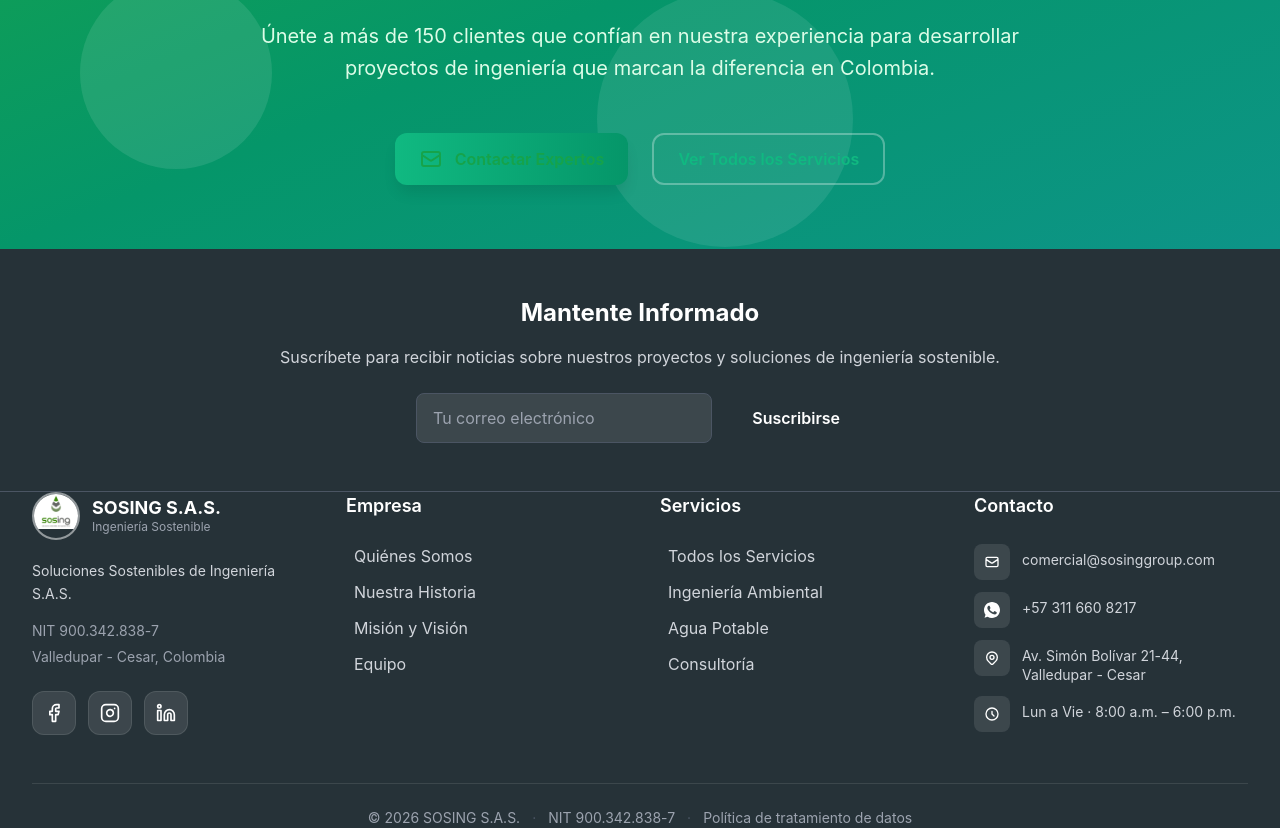
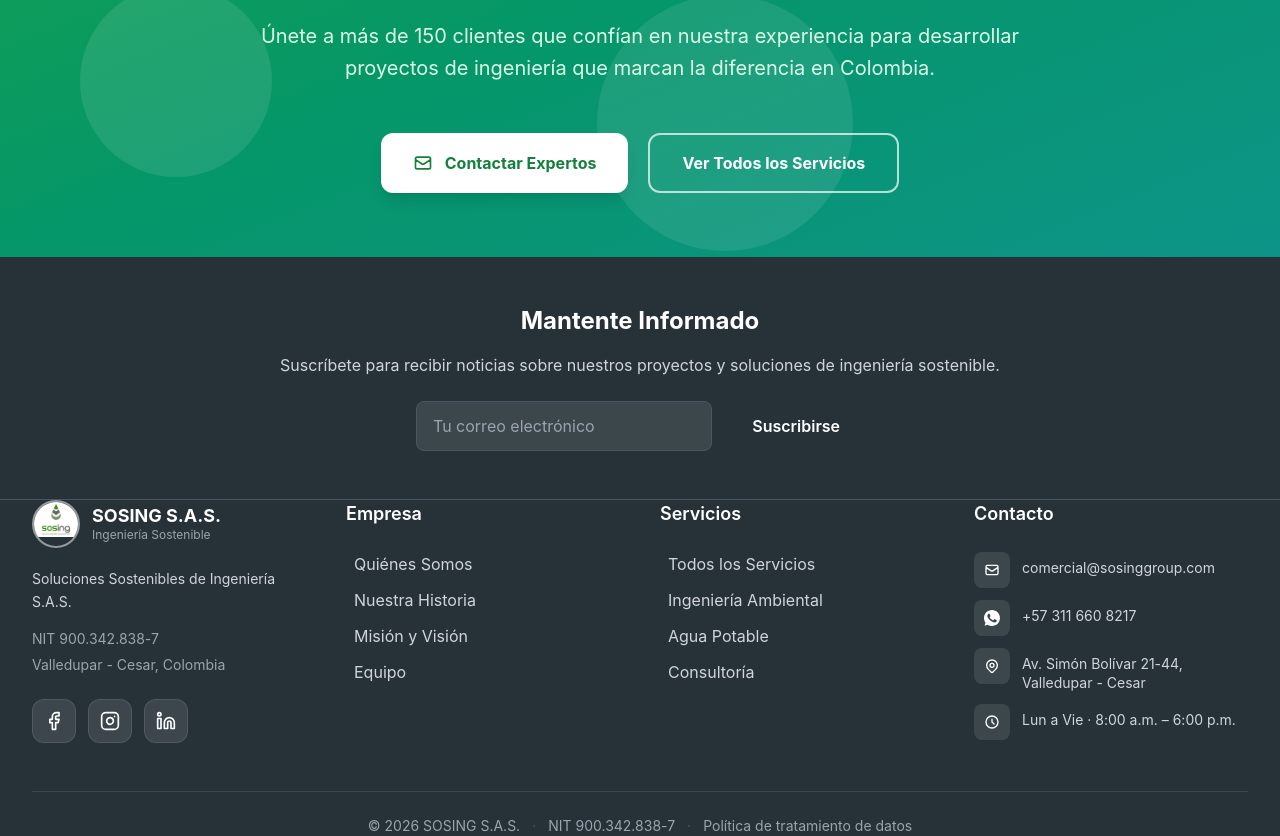
Before and after one commit to andariogroup/sosinggroup, a Next.js app: page / in a window 1280 px wide. Shown: the part 5700-6536 px from the top of the page. Built offline with nearby package versions, Linux system fonts and the light colour scheme.

Commit message:
Mod_Arreglos

```diff
--- a/app/about/page.tsx
+++ b/app/about/page.tsx
@@ -298,15 +298,21 @@ export default function AboutPage() {
                 que marquen la diferencia.
               </p>
 
-              <div className="flex flex-col sm:flex-row gap-6 justify-center">
-                <Link href="/contact" className="group px-10 py-5 bg-white text-green-600 rounded-xl font-semibold hover:bg-gray-50 transition-all duration-300 transform hover:scale-105 shadow-2xl flex items-center justify-center space-x-3">
-                  <svg className="w-6 h-6" fill="none" strokeLinecap="round" strokeLinejoin="round" strokeWidth="2" viewBox="0 0 24 24" stroke="currentColor">
+              <div className="flex flex-col sm:flex-row gap-5 justify-center">
+                <Link
+                  href="/contact"
+                  className="inline-flex items-center justify-center gap-3 px-8 py-4 rounded-xl font-bold text-base bg-white text-green-700 shadow-lg hover:bg-green-50 hover:scale-105 transition-all duration-300"
+                >
+                  <svg className="w-5 h-5" fill="none" strokeLinecap="round" strokeLinejoin="round" strokeWidth="2" viewBox="0 0 24 24" stroke="currentColor">
                     <path d="M3 8l7.89 5.26a2 2 0 002.22 0L21 8M5 19h14a2 2 0 002-2V7a2 2 0 00-2-2H5a2 2 0 00-2 2v10a2 2 0 002 2z"></path>
                   </svg>
                   <span>Contactar Expertos</span>
                 </Link>
-                <Link href="/portfolio" className="px-10 py-5 bg-white/20 backdrop-blur-md border-2 border-white/30 text-white rounded-xl font-semibold hover:bg-white/30 transition-all duration-300">
-                  Ver Nuestro Trabajo
+                <Link
+                  href="/services"
+                  className="inline-flex items-center justify-center px-8 py-4 rounded-xl font-bold text-base text-white border-2 border-white/70 hover:bg-white hover:text-green-700 transition-all duration-300"
+                >
+                  Ver Todos los Servicios
                 </Link>
               </div>
             </div>
--- a/app/page.tsx
+++ b/app/page.tsx
@@ -318,14 +318,20 @@ export default function Home() {
                 proyectos de ingeniería que marcan la diferencia en Colombia.
               </p>
 
-              <div className="flex flex-col sm:flex-row gap-6 justify-center">
-                <Link href="/contact" className="btn-primary bg-white text-green-600 hover:bg-gray-50 group flex items-center justify-center space-x-3">
-                  <svg className="w-6 h-6" fill="none" strokeLinecap="round" strokeLinejoin="round" strokeWidth="2" viewBox="0 0 24 24" stroke="currentColor">
+              <div className="flex flex-col sm:flex-row gap-5 justify-center">
+                <Link
+                  href="/contact"
+                  className="inline-flex items-center justify-center gap-3 px-8 py-4 rounded-xl font-bold text-base bg-white text-green-700 shadow-lg hover:bg-green-50 hover:scale-105 transition-all duration-300"
+                >
+                  <svg className="w-5 h-5" fill="none" strokeLinecap="round" strokeLinejoin="round" strokeWidth="2" viewBox="0 0 24 24" stroke="currentColor">
                     <path d="M3 8l7.89 5.26a2 2 0 002.22 0L21 8M5 19h14a2 2 0 002-2V7a2 2 0 00-2-2H5a2 2 0 00-2 2v10a2 2 0 002 2z"></path>
                   </svg>
                   <span>Contactar Expertos</span>
                 </Link>
-                <Link href="/services" className="btn-ghost border-2 border-white/30">
+                <Link
+                  href="/services"
+                  className="inline-flex items-center justify-center px-8 py-4 rounded-xl font-bold text-base text-white border-2 border-white/70 hover:bg-white hover:text-green-700 transition-all duration-300"
+                >
                   Ver Todos los Servicios
                 </Link>
               </div>
--- a/app/services/page.tsx
+++ b/app/services/page.tsx
@@ -138,7 +138,7 @@ export default function ServicesPage() {
             <div
               className="w-full h-full bg-cover bg-center bg-no-repeat"
               style={{
-                backgroundImage: `linear-gradient(rgba(0,0,0,0.6), rgba(0,0,0,0.8)), url('/images/services-hero.webp')`
+                backgroundImage: `linear-gradient(rgba(0,0,0,0.6), rgba(0,0,0,0.8)), url('/images/services-hero.jpg')`
               }}
             ></div>
           </div>
```
Also changed, not shown: public/images/services-hero.jpg (added).
